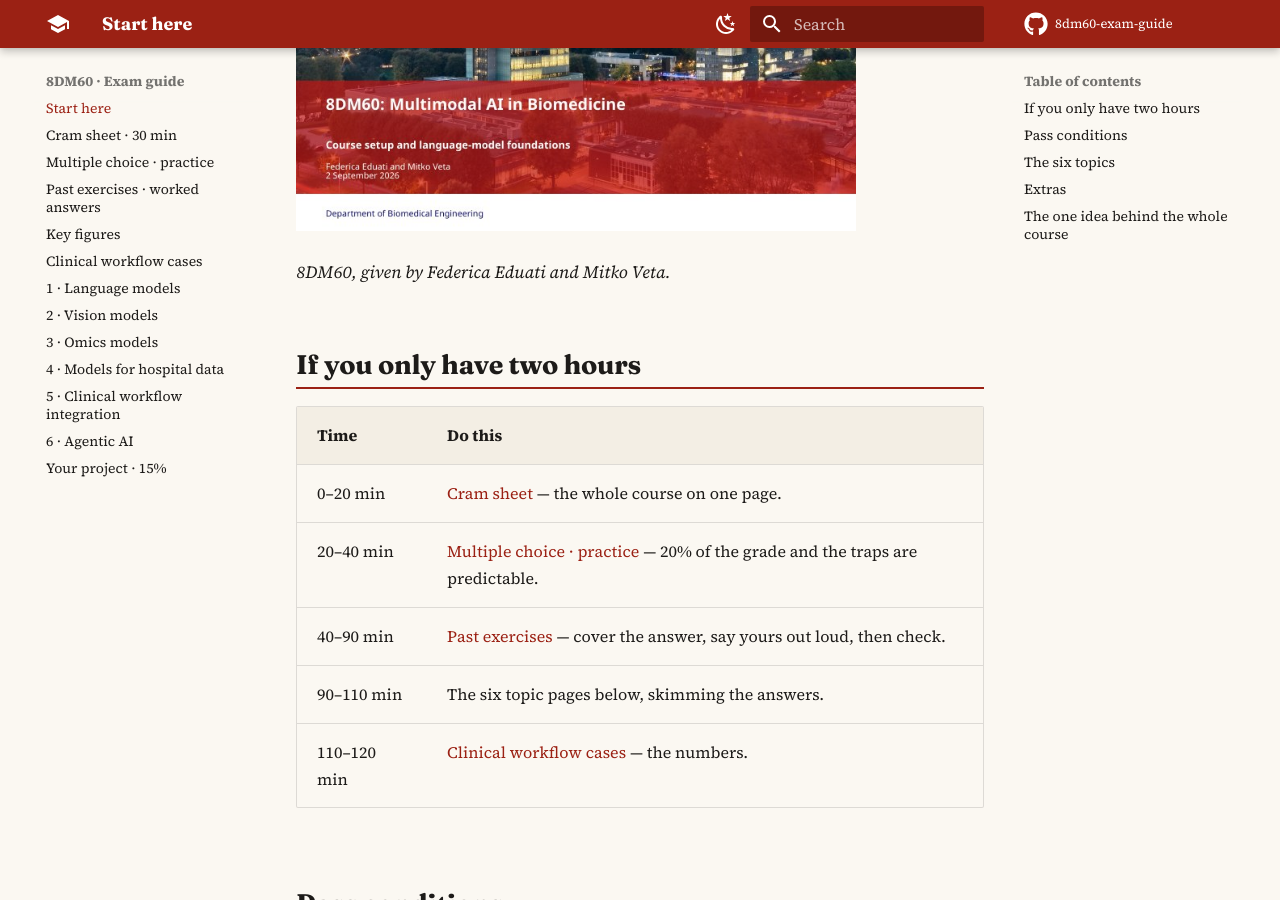
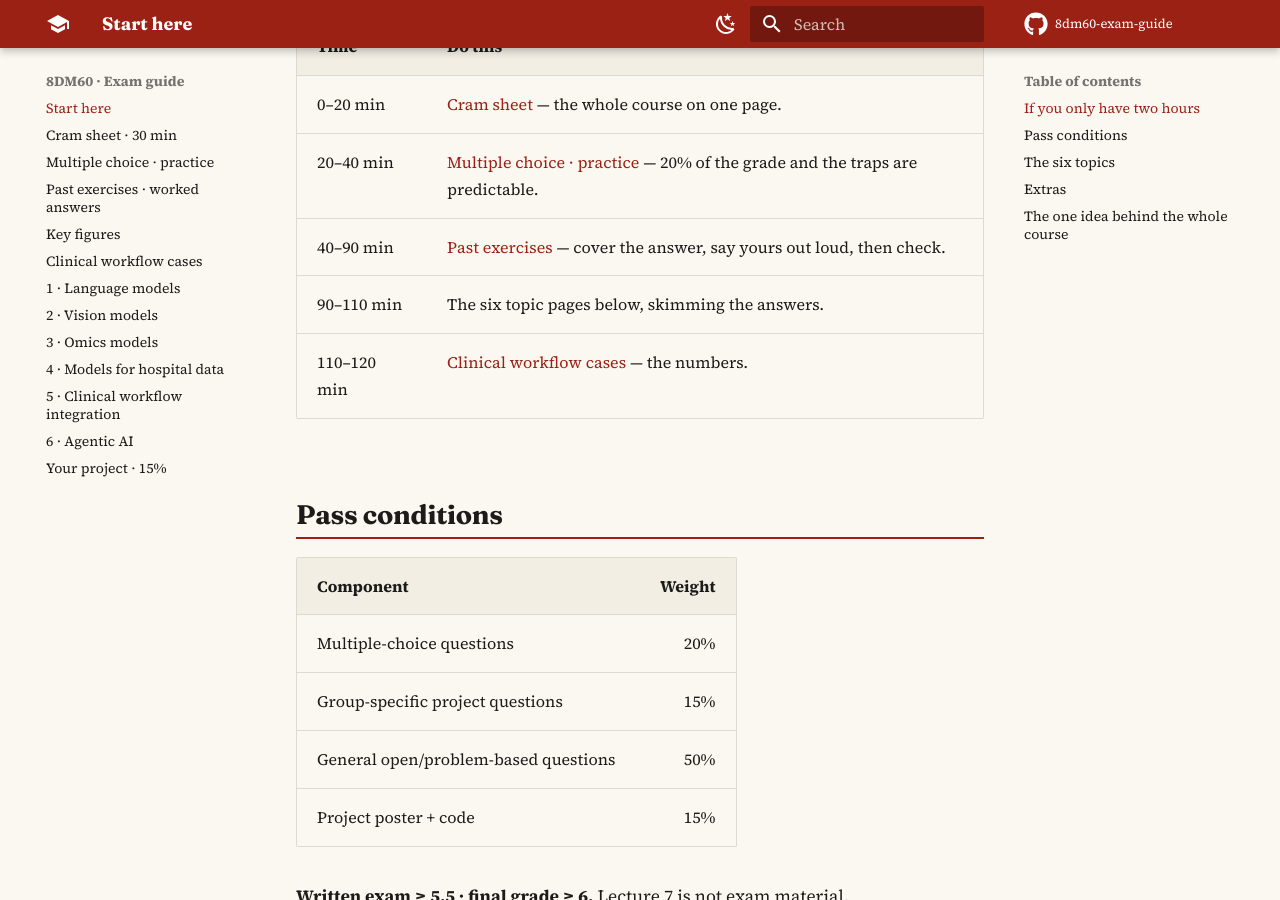
Before and after one commit to DKeAlvaro/8dm60-exam-guide, an MkDocs documentation site: the page built from docs/index.md, in a window 1280 px wide and 900 px high, scrolled down 373 px. Built offline with MkDocs 1.6.1 and Material for MkDocs 9.7.7, drawn with Linux system fonts in a browser that asks for light colours; comment, search, counter and statistics services are not loaded.

Commit message:
Guide: remove non-teaching cover image

```diff
--- a/docs/index.md
+++ b/docs/index.md
@@ -3,10 +3,6 @@
 <div class="meta"><span class="hot">Written exam · 28 October</span><span>13:30–16:30</span><span>Closed book</span></div>
 
 <p class="lead">One short page per topic. Every idea is explained in plain words and ends with a question — answer it before you open the answer.</p>
-
-![8DM60: Multimodal AI in Biomedicine — course setup and language-model foundations](images-lesson/8dm60-title.jpg){ width="560" }
-
-*8DM60, given by Federica Eduati and Mitko Veta.*
 
 ## If you only have two hours
 
```
Also changed, not shown: docs/images-lesson/8dm60-title.jpg (deleted), docs/images-lesson/adversarial.jpg (deleted), docs/images-lesson/multimodal-ai.jpg (deleted).
